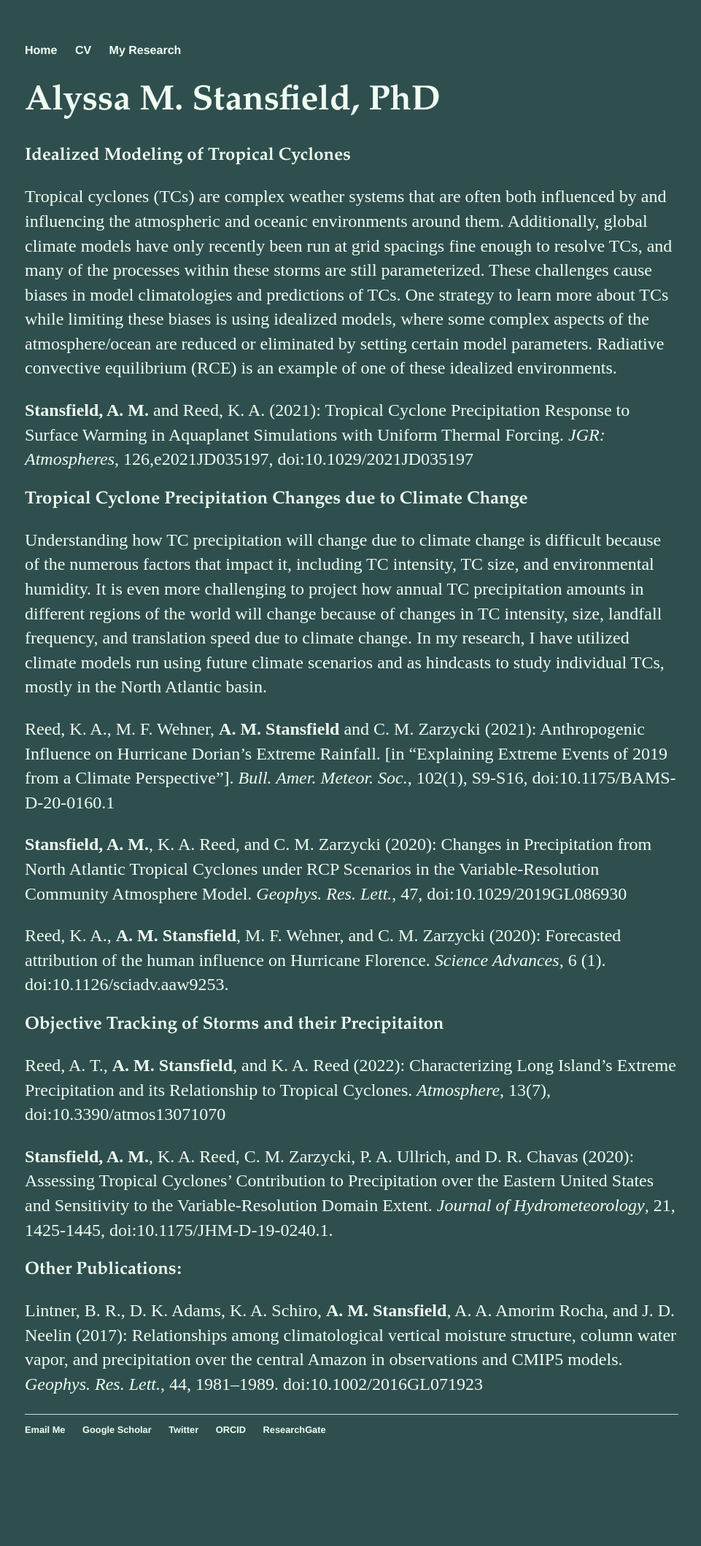
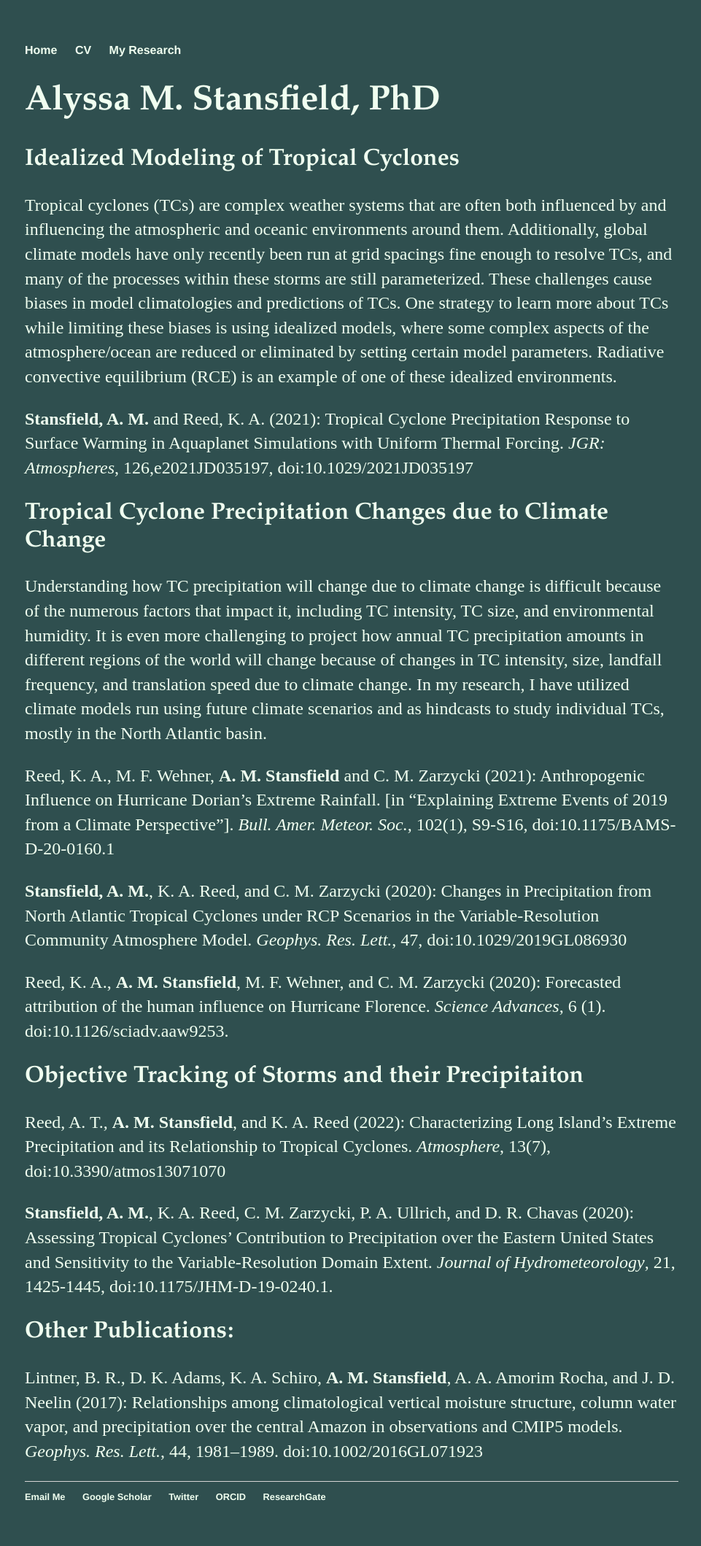
Before and after one commit to alyssa-stansfield/alyssa-stansfield.github.io, a Jekyll site: the page built from research/index.html, in a window 1280 px wide. Shown: the whole page at 73% size, without its empty margins (158-1119 px from the left). Built offline with Jekyll 4.4.1, drawn with Linux system fonts in a browser that asks for light colours; before the commit the page ends 2027 px from its top, so only the background shows below that.

Commit message:
Changing font sizes

```diff
--- a/css/main.css
+++ b/css/main.css
@@ -33,7 +33,7 @@ h1 {
 }
 
 h2 {
-    font-size: 1.5em;
+    font-size: 2em;
     font-family:'Garamond';
     color:#F0FFF0;
 }
--- a/index.html
+++ b/index.html
@@ -4,7 +4,7 @@ title: Alyssa Stansfield, PhD
 ---
 
 <img class="wrap" src="assets/agu_pic.png" width="300" />
-<h1 font-family:"Gill Sans",sans-serif > Alyssa Stansfield, PhD </h1>
+<h1 font-family:"Gill Sans",sans-serif > Alyssa M. Stansfield, PhD </h1>
 <div class="blurb">
 	<p align="left" >I'm currently an <a href="https://www.nsf.gov/awardsearch/showAward?AWD_ID=2204138&HistoricalAwards=false">NSF AGS Postdoctoral Research Fellow</a> at Colorado State University working with <a href="https://www.atmos.colostate.edu/people/faculty/rasmussen/">Dr. Kristen Rasmussen</a>. My project focuses on understanding how the 3D precipitation structures of tropical cyclones may change due to climate change. My general research interests include tropical cyclones and other extreme weather, climate change and variability, and climate model assessment.</p>
 </div><!-- /.blurb -->
--- a/research/index.html
+++ b/research/index.html
@@ -7,7 +7,7 @@ title: My Research
 
 <h2>Idealized Modeling of Tropical Cyclones</h2>
 <p>Tropical cyclones (TCs) are complex weather systems that are often both influenced by and influencing the atmospheric and oceanic environments around them. Additionally, global climate models have only recently been run at grid spacings fine enough to resolve TCs, and many of the processes within these storms are still parameterized. These challenges cause biases in model climatologies and predictions of TCs. One strategy to learn more about TCs while limiting these biases is using idealized models, where some complex aspects of the atmosphere/ocean are reduced or eliminated by setting certain model parameters. Radiative convective equilibrium (RCE) is an example of one of these idealized environments.</p>
-<p><a href="https://agupubs.onlinelibrary.wiley.com/doi/10.1029/2021JD035197"><b>Stansfield, A. M.</b> and Reed, K. A. (2021): Tropical Cyclone Precipitation Response to Surface Warming in Aquaplanet Simulations with Uniform Thermal Forcing. <em>JGR: Atmospheres</em>, 126,e2021JD035197, doi:10.1029/2021JD035197</a></p>
+<p font-size:1em><a href="https://agupubs.onlinelibrary.wiley.com/doi/10.1029/2021JD035197"><b>Stansfield, A. M.</b> and Reed, K. A. (2021): Tropical Cyclone Precipitation Response to Surface Warming in Aquaplanet Simulations with Uniform Thermal Forcing. <em>JGR: Atmospheres</em>, 126,e2021JD035197, doi:10.1029/2021JD035197</a></p>
 
 <h2>Tropical Cyclone Precipitation Changes due to Climate Change</h2>
 <p>Understanding how TC precipitation will change due to climate change is difficult because of the numerous factors that impact it, including TC intensity, TC size, and environmental humidity. It is even more challenging to project how annual TC precipitation amounts in different regions of the world will change because of changes in TC intensity, size, landfall frequency, and translation speed due to climate change. In my research, I have utilized climate models run using future climate scenarios and as hindcasts to study individual TCs, mostly in the North Atlantic basin.</p>
```
